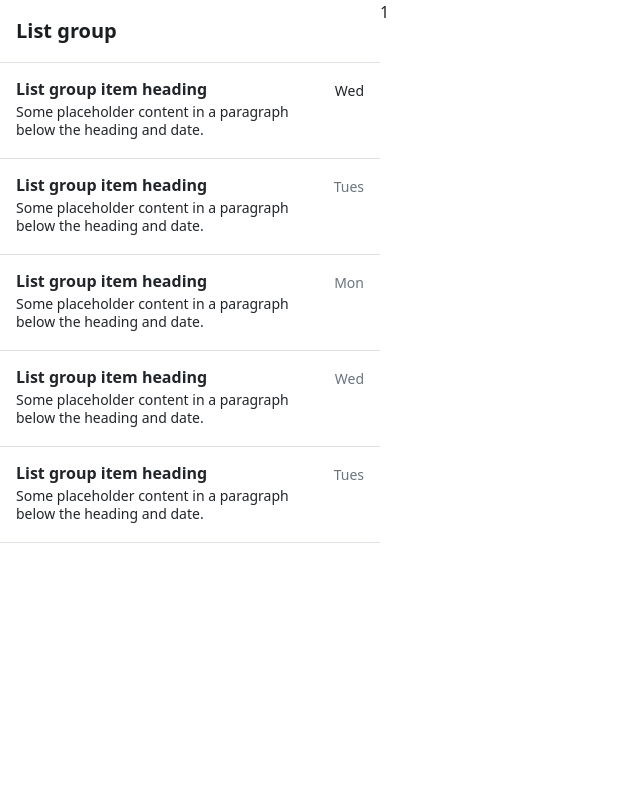
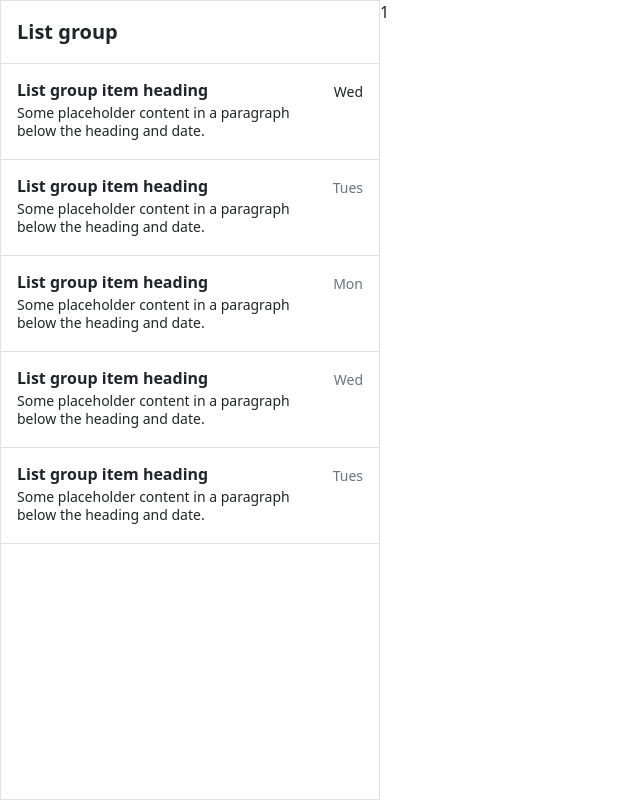
Before and after one commit to yashesh07/CS204-Project, a PHP site: page /Admin/admin.php in a window 1280 px wide. Shown: the whole page, without its empty margins (0-640 px from the left). Run offline with PHP 8.4, Linux system fonts and the light colour scheme; data that the repository does not hold is empty; some libraries are stand-ins or nearby versions.

Commit message:
final ui done admin :')

```diff
--- a/Admin/PaymentTable.php
+++ b/Admin/PaymentTable.php
@@ -29,8 +29,14 @@
 </thead>
 <?php
 while ($rows = $result->fetch_assoc()) {
+    // var_dump($rows)
     ?>
+        <!-- <?php
 
+            foreach($rows as $key => $value) {
+            echo $key;
+            }
+            ?> -->
         <tr>
             <!--FETCHING DATA FROM EACH ROW OF EVERY COLUMN-->
             <td><?php echo $rows['transaction_ID']; ?></td>
--- a/Admin/admin.php
+++ b/Admin/admin.php
@@ -52,7 +52,7 @@
 <body>
     <main>
 
-        <div class="d-flex flex-column align-items-stretch flex-shrink-0 bg-white" style="width: 380px;">
+        <div class="d-flex flex-column align-items-stretch flex-shrink-0 bg-white border" style="width: 380px;">
             <a href="/" class="d-flex align-items-center flex-shrink-0 p-3 link-dark text-decoration-none border-bottom">
                 <span class="fs-5 fw-semibold">List group</span>
             </a>
```
